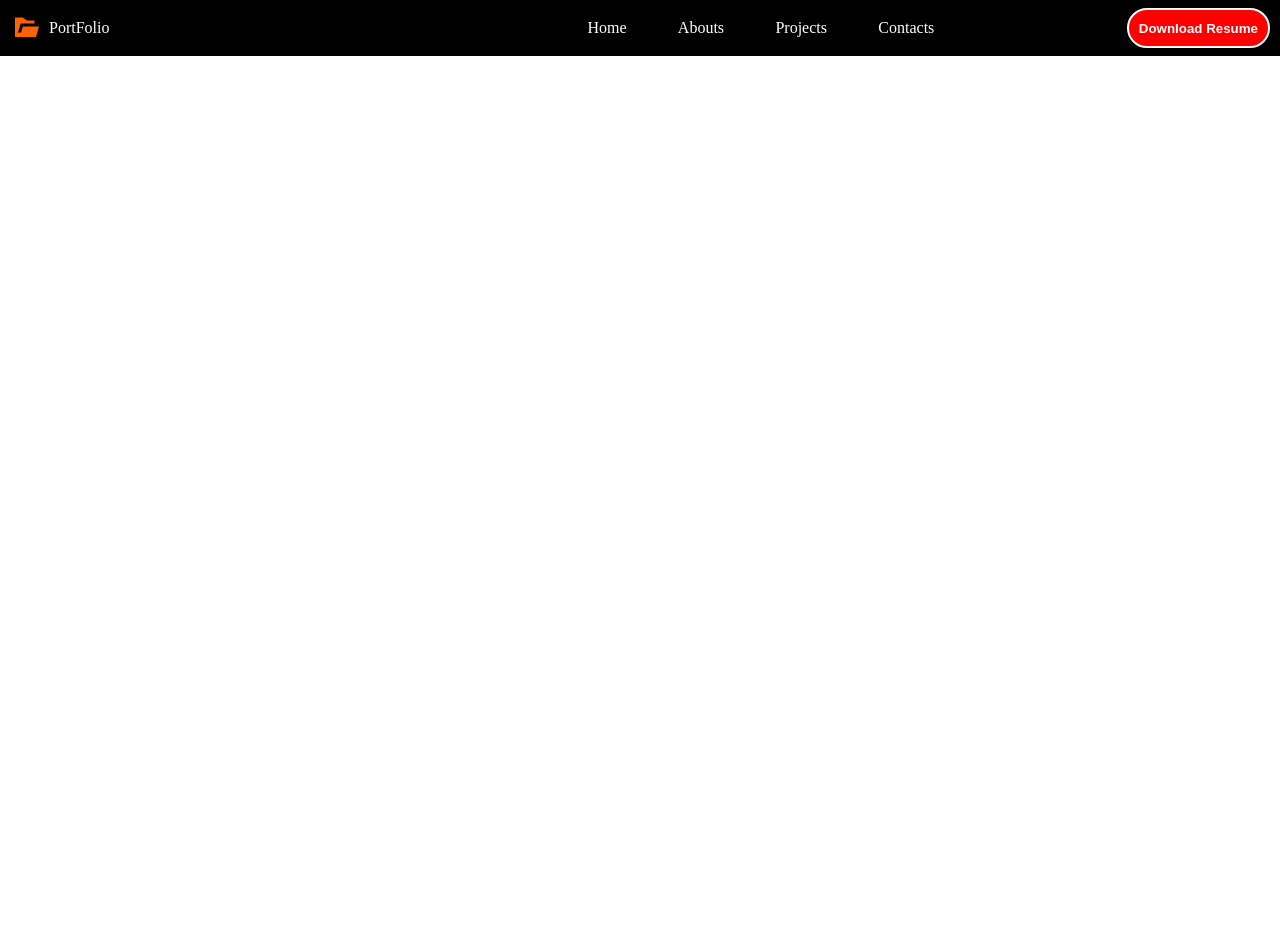
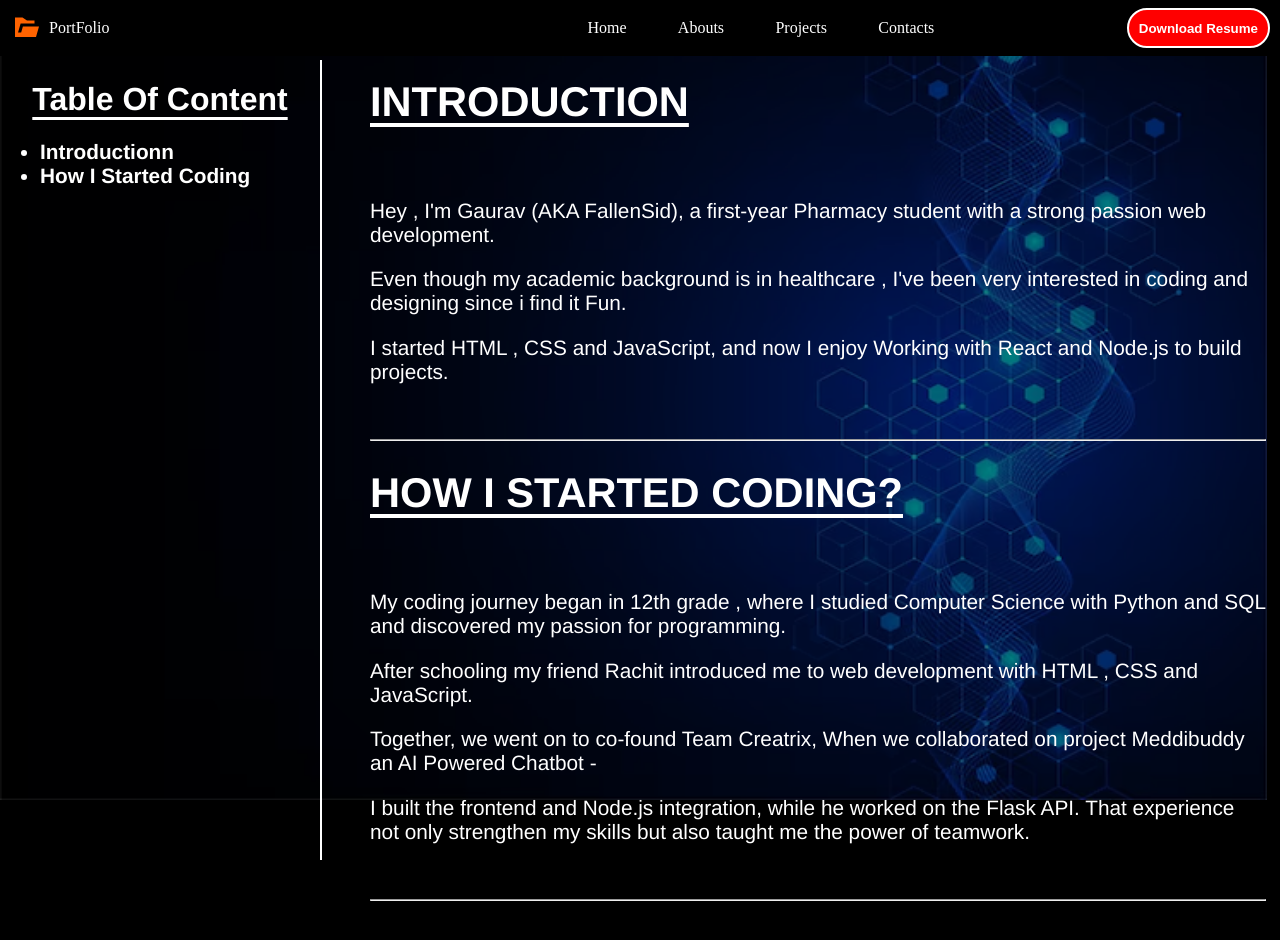
Before and after one commit to FallenSid/portfolio, a React (Vite) app: page /About in a window 1280 px wide. Shown: the top 940 px of the page. Before the commit the page ends 800 px from the top, so only its background shows below. Built offline with nearby package versions, Linux system fonts and the light colour scheme.

Commit message:
added about page

```diff
--- /dev/null
+++ b/src/pages/About.css
@@ -0,0 +1,44 @@
+
+body{
+    background-color: black;
+    color: white;
+}
+.abt-bg{
+    opacity: 0.5;
+}
+.aside{
+    position: fixed;
+    top: 60px;
+    left: 0;
+    border-right: 2px solid white;
+    min-width: 25%;
+    height: 100vh;
+    font-size: 1.3rem;
+    font-weight: bold;
+    font-family: 'Franklin Gothic Medium', 'Arial Narrow', Arial, sans-serif;
+
+}
+
+.aside h1{
+    font-size: 2rem;
+    text-align: center;
+    text-decoration: underline;
+    text-underline-offset: 7px;
+}
+.details{
+    margin-left: 100px;
+    position: relative;
+    top: 50px;
+    left: 10%;
+    min-width: 60;
+    max-width: 70%;
+    height: 120vh;
+    font-size: 1.3rem;
+    font-family: 'Franklin Gothic Medium', 'Arial Narrow', Arial, sans-serif;
+
+}
+
+.details h1{
+    text-underline-offset: 7px;
+    text-decoration: underline;
+}
--- a/src/pages/About.jsx
+++ b/src/pages/About.jsx
@@ -1,10 +1,37 @@
 import React from 'react'
+import './About.css'
 import Navbar from '../components/Navbar'
 const About = () => {
   return (
-    <div>
+    <div className='borderline'>
+      <img className='abt-bg' id='bg-img' src="assets/img/AboutPageBg.jpg" alt="About-Page-Background" />
       <Navbar/>
-      hey i am About
+      <div className="container abt-container">
+        <div className="aside">
+          <h1>Table Of Content</h1>
+          <ul>
+            <li>Introductionn</li>
+            <li>How I Started Coding </li>
+          </ul>
+        </div>
+        <div className="details">
+          <h1>INTRODUCTION</h1>
+          <br />
+          <p>Hey , I'm Gaurav (AKA FallenSid), a first-year Pharmacy student with a strong passion web development. </p>
+          <p>Even though my academic background is in healthcare , I've been very interested in coding and designing since i find it Fun. </p>
+          <p>I started HTML , CSS and JavaScript, and now I enjoy Working with React and Node.js to build projects.</p>
+          <br />
+          <hr />
+          <h1>HOW I STARTED CODING?</h1>
+          <br />
+          <p>My coding journey began in 12th grade , where I studied Computer Science with Python and SQL and discovered my passion for programming.</p>
+          <p>After schooling my friend Rachit introduced me to web development with HTML , CSS and JavaScript.</p>
+          <p>Together, we went on to co-found Team Creatrix, When we collaborated on project Meddibuddy an AI Powered Chatbot -</p>
+          <p>I built the frontend and Node.js integration, while he worked on the Flask API. That experience not only strengthen my skills but also taught me the power of teamwork.</p>
+          <br />
+          <hr />
+        </div>
+      </div>
     </div>
   )
 }
```
Also changed, not shown: public/assets/img/AboutPageBg.jpg (added).
